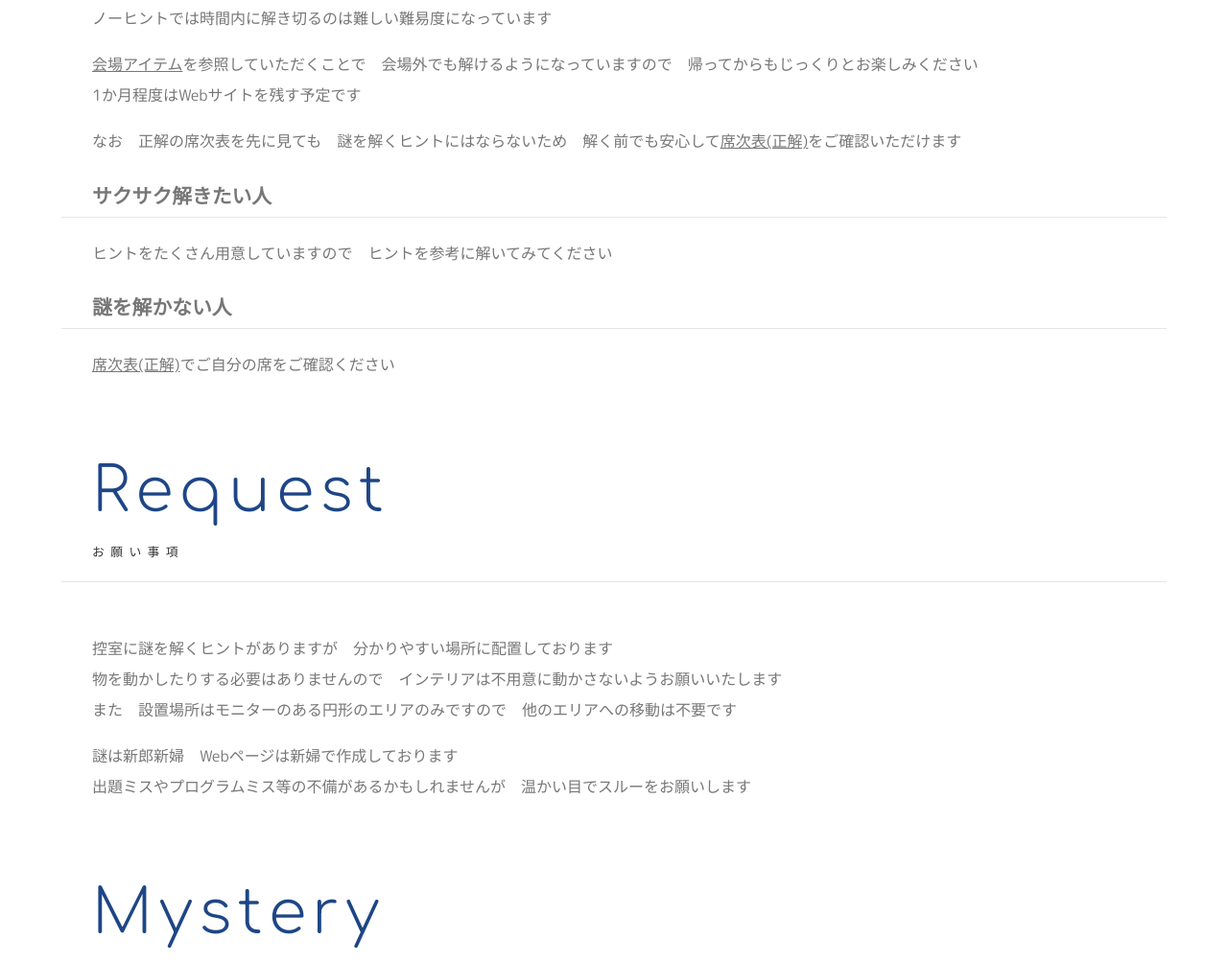
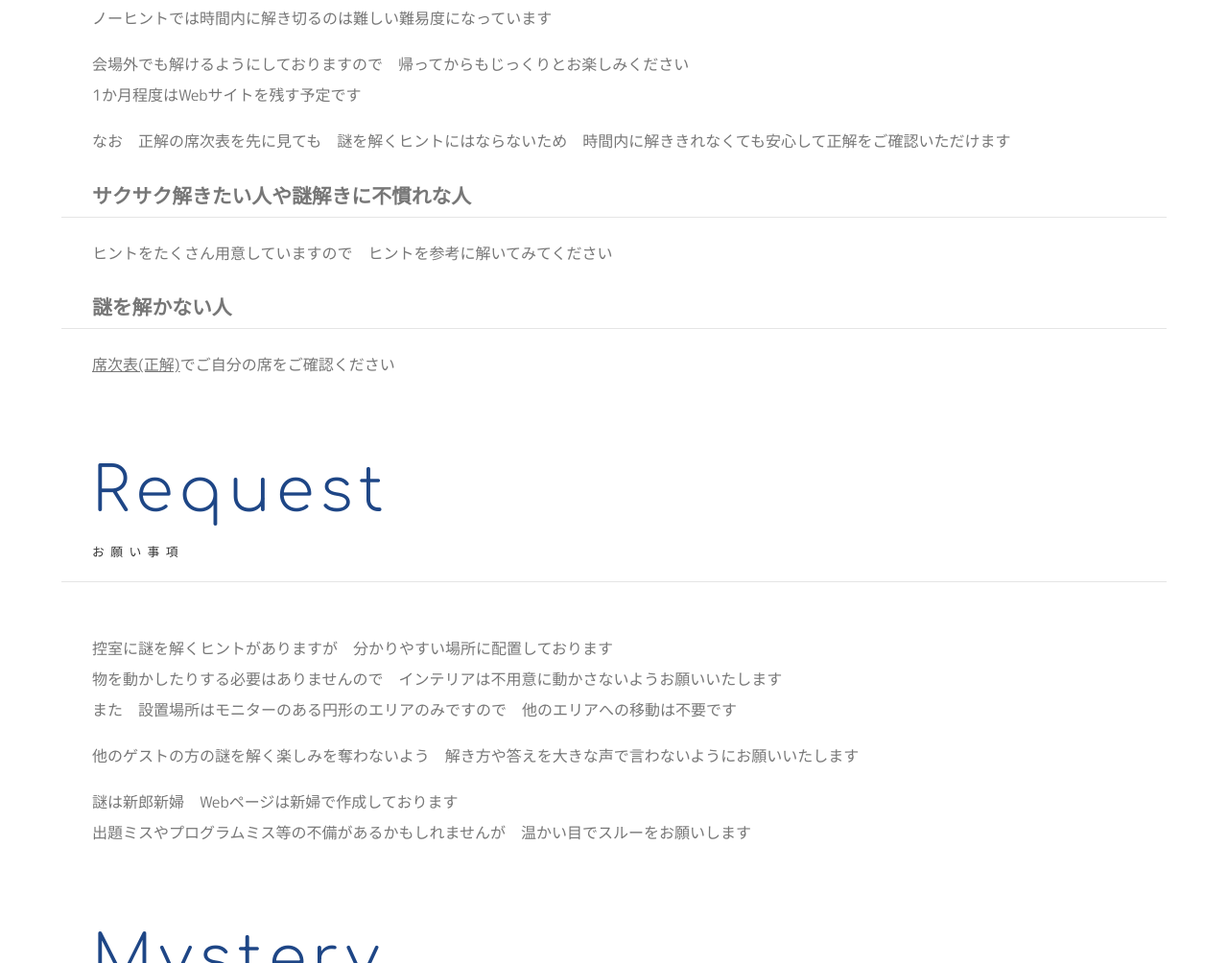
Before and after one commit to hw-wedding/welcome, a plain HTML site: page index.html in a window 1280 px wide. Shown: the part 1564-2568 px from the top of the page at 96% size. Drawn offline with nearby package versions, Linux system fonts and the light colour scheme; some packages are replaced by stand-ins of ours; a script that the page names is missing.

Commit message:
Add files via upload

```diff
--- a/index.html
+++ b/index.html
@@ -52,11 +52,11 @@
 <h2>How<span>お楽しみ方</span></h2>
 <h3>時間をかけて考えたい人</h3>
 <p>ノーヒントでは時間内に解き切るのは難しい難易度になっています</p>
-<p><a href="item.html">会場アイテム</a>を参照していただくことで　会場外でも解けるようになっていますので　帰ってからもじっくりとお楽しみください<br>
+<p>会場外でも解けるようにしておりますので　帰ってからもじっくりとお楽しみください<br>
 1か月程度はWebサイトを残す予定です</p>
-<p>なお　正解の席次表を先に見ても　謎を解くヒントにはならないため　解く前でも安心して<a href="answer.html">席次表(正解)</a>をご確認いただけます</p>
+<p>なお　正解の席次表を先に見ても　謎を解くヒントにはならないため　時間内に解ききれなくても安心して正解をご確認いただけます</p>
 
-<h3>サクサク解きたい人</h3>
+<h3>サクサク解きたい人や謎解きに不慣れな人</h3>
 <p>ヒントをたくさん用意していますので　ヒントを参考に解いてみてください</p>
 
 <h3>謎を解かない人</h3>
@@ -71,6 +71,8 @@
 <p>控室に謎を解くヒントがありますが　分かりやすい場所に配置しております<br>
 物を動かしたりする必要はありませんので　インテリアは不用意に動かさないようお願いいたします<br>
 また　設置場所はモニターのある円形のエリアのみですので　他のエリアへの移動は不要です</p>
+
+<p>他のゲストの方の謎を解く楽しみを奪わないよう　解き方や答えを大きな声で言わないようにお願いいたします</p>
 
 <p>謎は新郎新婦　Webページは新婦で作成しております<br>
 出題ミスやプログラムミス等の不備があるかもしれませんが　温かい目でスルーをお願いします</p>
```
Also changed, not shown: item.html (+4 -3 lines), question.html (+3 -0 lines), images/q6.png, images/ring_after1.png, images/ring_after2.png, 1 other file.
